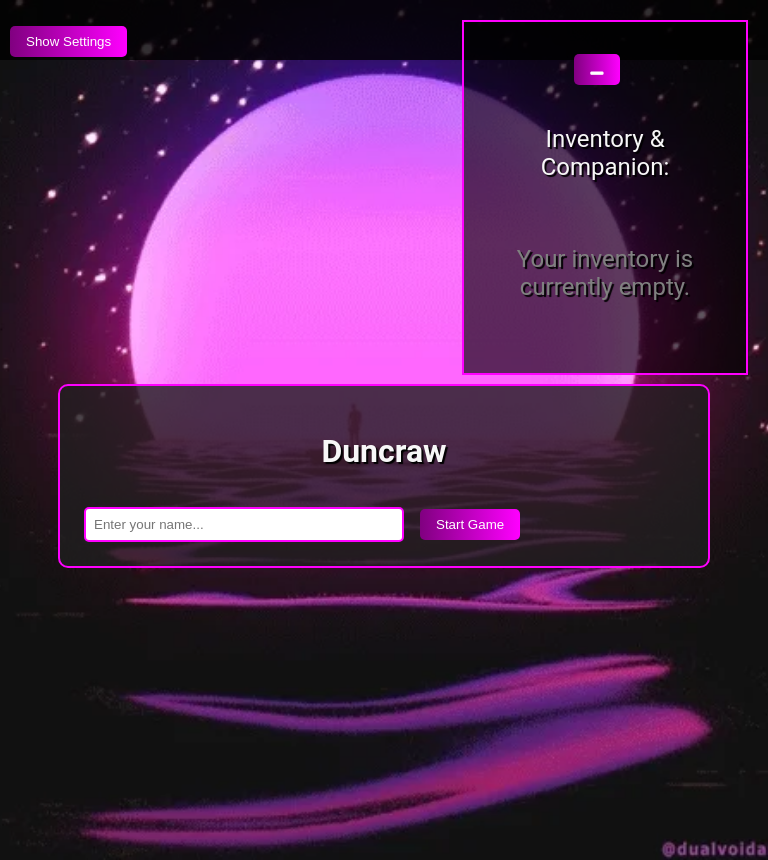
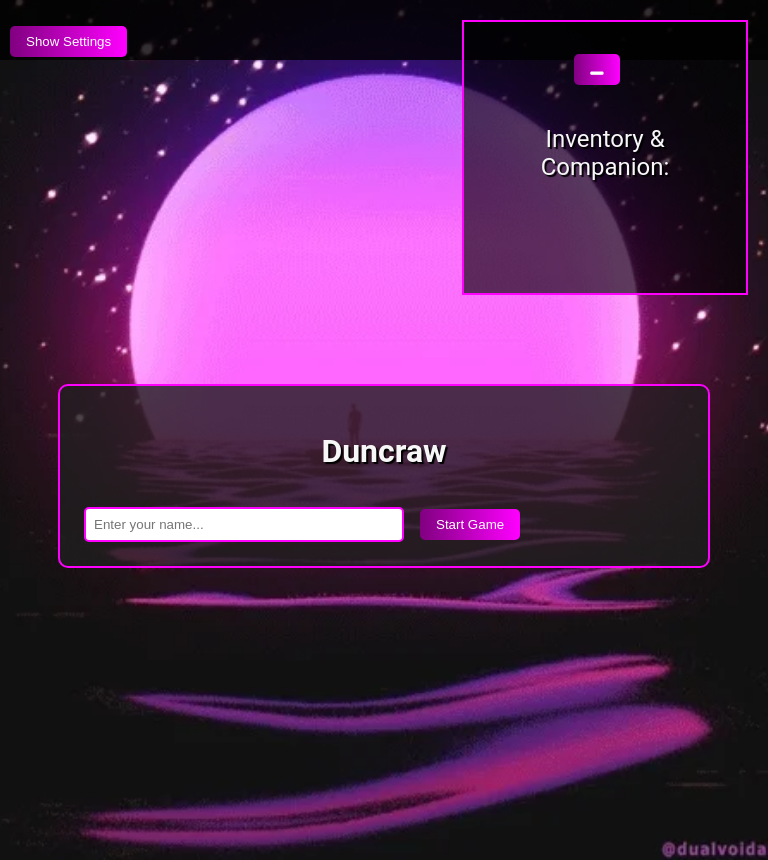
Before and after one commit to jessejohns-1/duncraw, a React (Create React App) app: page / in a window 768 px wide. Built offline with nearby package versions, Linux system fonts and the light colour scheme; a web font is replaced by a local one.

Commit message:
updated some code

```diff
--- a/src/App.js
+++ b/src/App.js
@@ -337,7 +337,7 @@ const startGame = (name) => {
                 <p>Inventory & Companion:</p>
                 <ul>
                   {inventory.length === 0 ? (
-                    <p className="empty-inventory">Your inventory is currently empty.</p>
+                    <p className="empty-inventory"></p>
                   ) : (
                     inventory.map((item, index) => (
                       <li key={index}>
--- a/src/index.css
+++ b/src/index.css
@@ -221,7 +221,6 @@ button:hover {
     display: flex;
     justify-content: center;
     align-items: center;
-    flex-grow: 1;
   }
   .nav-buttons {
     padding-right: 1rem;
@@ -285,14 +284,14 @@ button:hover {
     display: flex;
     flex-direction: column;
     align-items: center;
+    justify-content: center;
     padding: 1rem;
     color: white;
   }
-
   .inventory-content p {
     font-size: 1.5rem;
+    text-align: center; /* This centers the text inside the paragraph */
   }
-
   .inventory-content ul {
     list-style: none;
     padding: 0;
```
